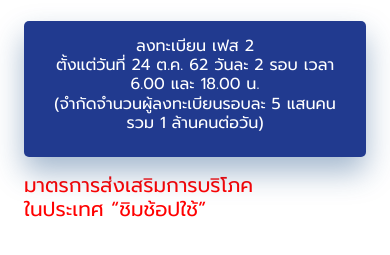
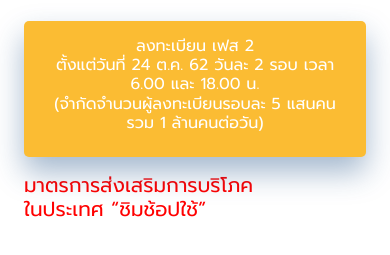
Before and after one commit to toeydevelopment/toeydevelopment.github.io, a plain HTML site: page index.html in a window 390 px wide. Shown: the part 298-553 px from the top of the page. Drawn offline with nearby package versions, Linux system fonts and the light colour scheme; no server answers.

Commit message:
- [fix] color wrong in mobile size

```diff
--- a/style.css
+++ b/style.css
@@ -232,6 +232,7 @@ main {
   .period__box {
     width: 100%;
     position: static;
+    background-color: #fbbc33;
   }
   .period__box h4 {
     font-size: 16px;
```
